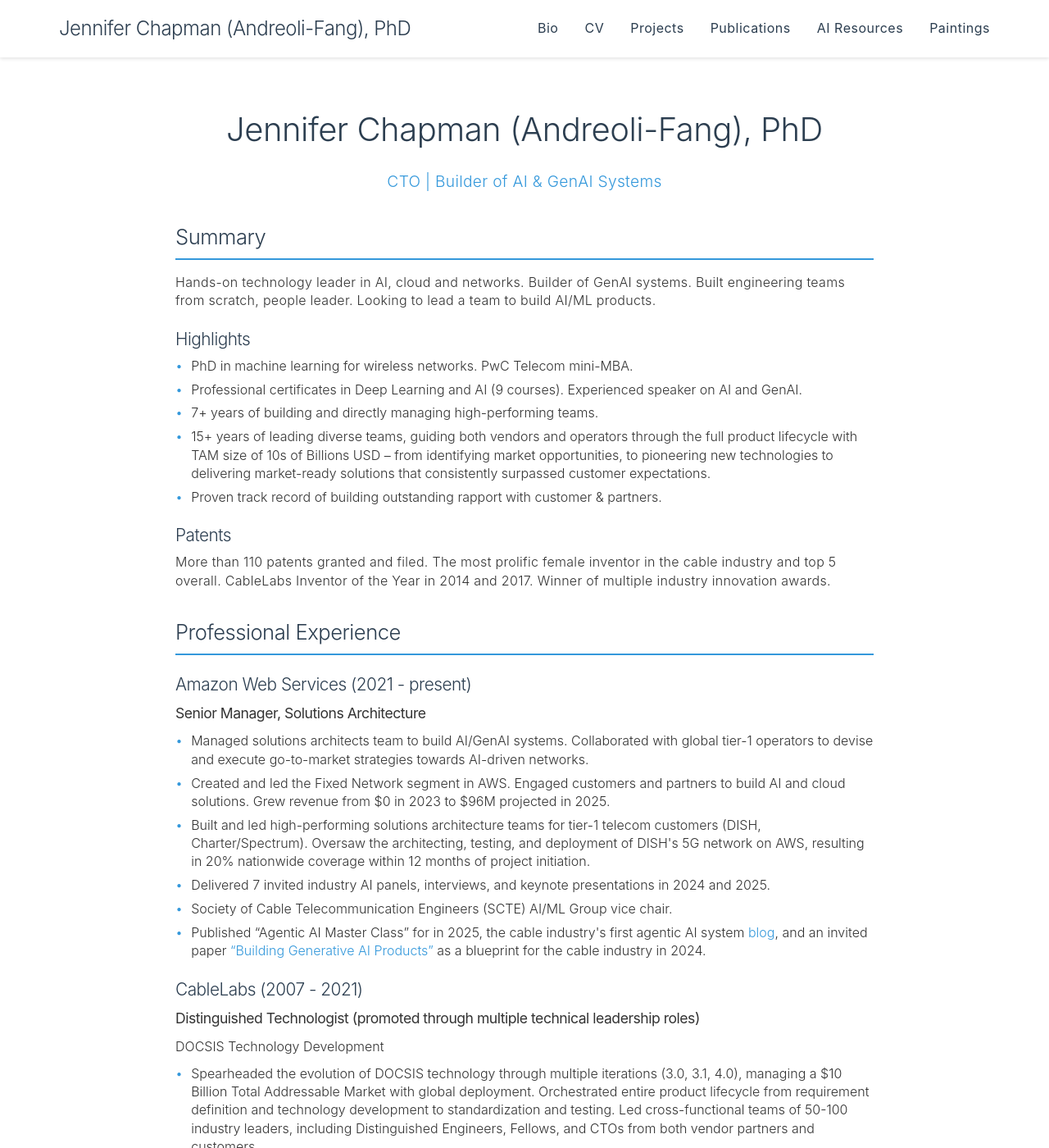
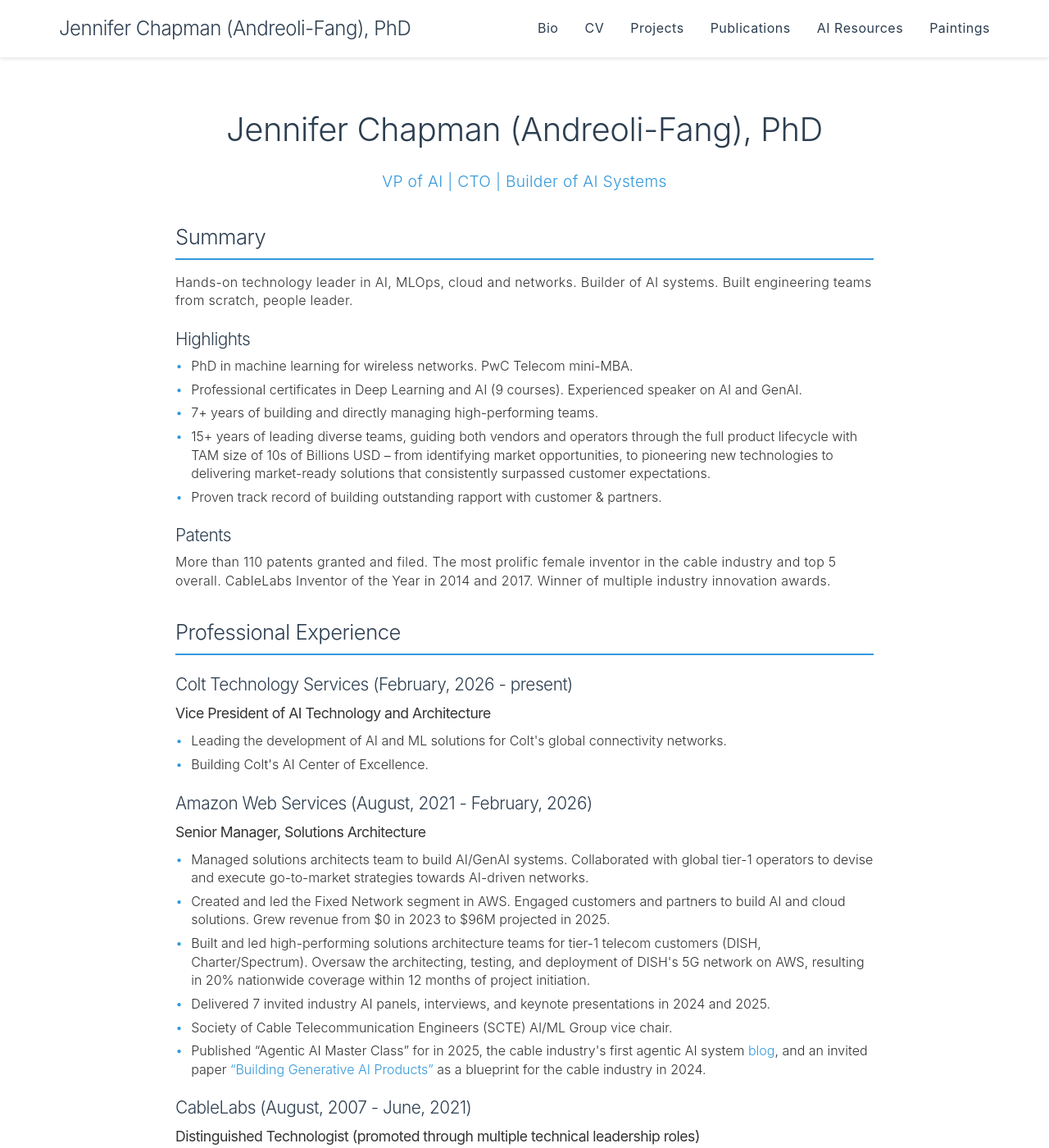
Before and after one commit to nextjen-ai/nextjen-ai.github.io, a Jekyll site: the page built from cv.md, in a window 1280 px wide and 1400 px high. Shown: the whole window at 82% size. Built offline with Jekyll 4.4.1, drawn with Linux system fonts in a browser that asks for light colours.

Commit message:
Job updates in main, bio, cv pages

```diff
--- a/_includes/cv-content.html
+++ b/_includes/cv-content.html
@@ -1,6 +1,6 @@
 <section class="cv-section">
     <h2>Summary</h2>
-    <p>Hands-on technology leader in AI, cloud and networks. Builder of GenAI systems. Built engineering teams from scratch, people leader. Looking to lead a team to build AI/ML products.</p>
+    <p>Hands-on technology leader in AI, MLOps, cloud and networks. Builder of AI systems. Built engineering teams from scratch, people leader.</p>
 
     <h3>Highlights</h3>
     <ul>
@@ -18,7 +18,14 @@
 <section class="cv-section">
     <h2>Professional Experience</h2>
 
-    <h3>Amazon Web Services (2021 - present)</h3>
+    <h3>Colt Technology Services (February, 2026 - present)</h3>
+    <h4>Vice President of AI Technology and Architecture</h4>
+    <ul>
+        <li>Leading the development of AI and ML solutions for Colt's global connectivity networks.</li>
+        <li>Building Colt's AI Center of Excellence.</li>
+    </ul>
+
+    <h3>Amazon Web Services (August, 2021 - February, 2026)</h3>
     <h4>Senior Manager, Solutions Architecture</h4>
     <ul>
         <li>Managed solutions architects team to build AI/GenAI systems. Collaborated with global tier-1 operators to devise and execute go-to-market strategies towards AI-driven networks.</li>
@@ -32,7 +39,7 @@
         </li>
     </ul>
 
-    <h3>CableLabs (2007 - 2021)</h3>
+    <h3>CableLabs (August, 2007 - June, 2021)</h3>
     <h4>Distinguished Technologist (promoted through multiple technical leadership roles)</h4>
     DOCSIS Technology Development
     <ul style="margin-top: 0.5rem;">
--- a/cv.md
+++ b/cv.md
@@ -7,7 +7,7 @@
 <div class="cv-page">
     <div class="cv-header">
         <h1>Jennifer Chapman (Andreoli-Fang), PhD</h1>
-        <p class="cv-subtitle">CTO | Builder of AI & GenAI Systems</p>
+        <p class="cv-subtitle">VP of AI | CTO | Builder of AI Systems</p>
     </div>
 
     <div class="cv-content">
```
Also changed, not shown: _includes/home-content.html (+4 -4 lines), bio.md (+6 -4 lines), README.md.
